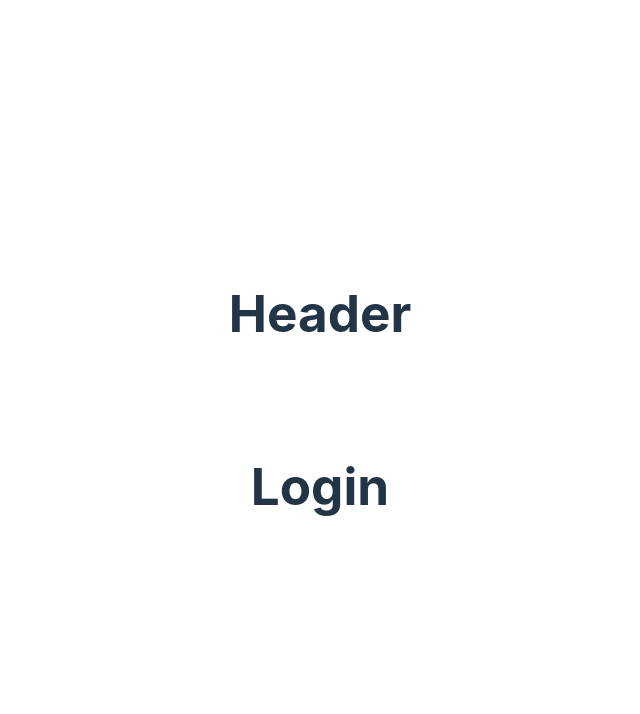
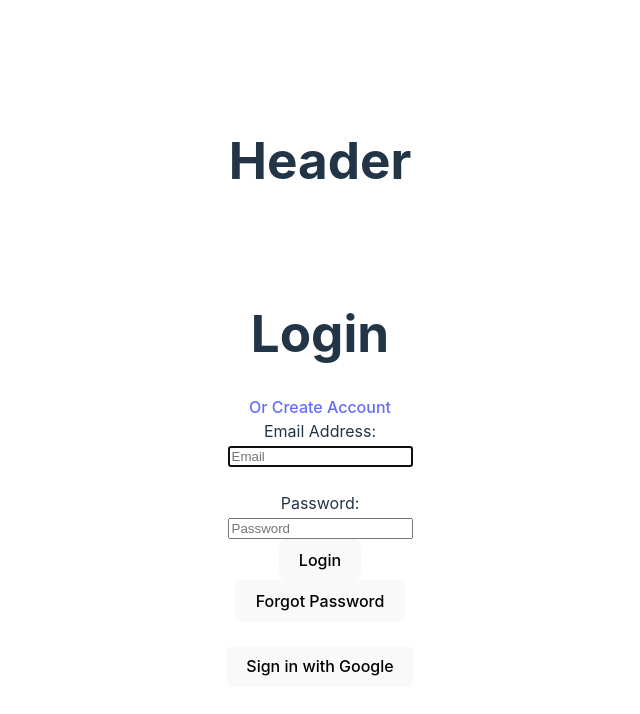
Before and after one commit to haujla1/Electronics-repair-shop, a React (Vite) app in the folder front-end/: page /login in a window 1280 px wide. Shown: the top 714 px of the page, without its empty margins (320-960 px from the left). Built offline with nearby package versions, Linux system fonts and the light colour scheme; no server answers.

Commit message:
Firebase set-up

```diff
--- /dev/null
+++ b/front-end/src/components/googleSignIn.jsx
@@ -0,0 +1,17 @@
+import React from "react";
+import { doSocialSignIn } from "../firebase/firebaseFunctions";
+
+const googleSignIn = () => {
+    const signIn = async() =>{
+        try{
+            await doSocialSignIn()
+        }catch(e){
+            alert(e) //switch out for displaying error normally
+        }
+    }
+
+    return(
+        <button onClick={() => signIn()}>Sign in with Google</button>
+    )}
+
+export default googleSignIn
--- a/front-end/src/components/home.jsx
+++ b/front-end/src/components/home.jsx
@@ -1,10 +1,18 @@
-import React from "react";
+import React, {useContext} from "react";
 import { Route, Link, Routes} from 'react-router-dom';
+import { AuthContext } from "../context/authContext";
+import SignOut from "./signOut"
+
 
 
 function Home(props){
+    const {currentUser} = useContext(AuthContext)
+
     return (
-        <h1>Home, protected route</h1>
+        <>
+            <h1>{"Hello " + currentUser.displayName}</h1>
+            <SignOut />
+        </>
     )
 }
 
--- a/front-end/src/components/login.jsx
+++ b/front-end/src/components/login.jsx
@@ -1,11 +1,95 @@
-import React from "react";
-import { Route, Link, Routes} from 'react-router-dom';
+import React, {useState, useContext} from "react";
+import { Route, Link, Routes, Navigate} from 'react-router-dom';
+import { AuthContext } from "../context/authContext";
+import { dosignInWithEmailAndPassword, doPasswordReset } from "../firebase/firebaseFunctions";
+import GoogleSignIn from "./googleSignIn";
 
 
-function Login(props){
+function Login(){
+    const {currentUser} = useContext(AuthContext)
+    let [display, setDisplay] = useState("")
+
+    const handleLogin = async(e)=>{
+        e.preventDefault()
+        let {email, password} = e.target.elements
+
+        try{
+            await dosignInWithEmailAndPassword(email.value, password.value)
+        }catch(err){
+            setDisplay(String(err))
+        }
+    }
+
+    const passwordReset = (e) =>{
+        e.preventDefault()
+        let email = document.getElementById("email").value
+        if(email){
+            try{
+                doPasswordReset(email)
+                setDisplay("Reset Password Email Sent!")
+            }catch(err){
+                setDisplay(String(err))
+            }
+        }else{
+            setDisplay("Please enter your email before reseting")
+        }
+    }
+
+
+    if(currentUser){
+        return <Navigate to='/' replace={true} />
+    }
+
+
     return (
-        <h1>Login</h1>
-    )
+            <div>
+                <h1>Login</h1>
+                <Link to="/signup">Or Create Account</Link>
+                <form className='form' onSubmit={handleLogin}>
+                  <div className='form-group'>
+                    <label>
+                      Email Address:
+                      <br />
+                      <input
+                        name='email'
+                        id='email'
+                        type='email'
+                        placeholder='Email'
+                        required
+                        autoFocus={true}
+                      />
+                    </label>
+                  </div>
+                  <br />
+                  <div className='form-group'>
+                    <label>
+                      Password:
+                      <br />
+                      <input
+                        name='password'
+                        type='password'
+                        placeholder='Password'
+                        autoComplete='off'
+                        required
+                      />
+                    </label>
+                  </div>
+
+                  <button type='submit'>
+                    Login
+                  </button>
+                    <br />
+                  <button  onClick={passwordReset}>
+                    Forgot Password
+                  </button>
+                </form>
+
+                <br />
+                <GoogleSignIn />
+                <br />
+                <p>{display}</p>
+              </div>
+        );
 }
 
 export default Login
--- /dev/null
+++ b/front-end/src/components/signOut.jsx
@@ -0,0 +1,11 @@
+import { doSignOut } from "../firebase/firebaseFunctions";
+
+
+const signOut = () => {
+    return(
+        <button onClick={doSignOut}>Sign Out</button>
+    )
+}
+
+
+export default signOut
--- a/front-end/src/components/signup.jsx
+++ b/front-end/src/components/signup.jsx
@@ -3,7 +3,7 @@ import { Route, Link, Routes, Navigate} from 'react-router-dom';
 import { doCreateUserWithEmailAndPassword } from "../firebase/firebaseFunctions";
 import { AuthContext } from "../context/authContext";
 
-//import googleSignIn from "./googleSignIn"
+import GoogleSignIn from "./googleSignIn"
 
 
 
@@ -15,7 +15,7 @@ function SignUp(){
     const [error, setError] = useState("")
 
     useEffect(()=>{
-        console.log("US#R " +currentUser)
+        console.log("USER " +currentUser)
     },[currentUser])
 
 
@@ -23,7 +23,6 @@ function SignUp(){
     async function handleSignUp(e){
         e.preventDefault()
         const{name, email, password, repeatPassword} = e.target.elements
-        console.log(name.value, email.value, password.value, repeatPassword.value)
         if(password.value != repeatPassword.value){
             setError("Passwords do not match.")
             return false
@@ -42,11 +41,10 @@ function SignUp(){
         }
 
         setError("")
+    }
 
-
-        if(currentUser){
-            return <Navigate to='/'/>
-        }
+    if(currentUser){
+      return <Navigate to='/'/>
     }
 
 
@@ -54,6 +52,7 @@ function SignUp(){
     return (
         <div className='card'>
           <h1>Sign up</h1>
+          <Link to="/login">Or Login</Link>
 
           <form onSubmit={handleSignUp}>
             <div className='form-group'>
@@ -122,6 +121,8 @@ function SignUp(){
             </button>
           </form>
           <br />
+
+          <GoogleSignIn />
           <div>
             {error}
           </div>
--- a/front-end/src/context/authContext.jsx
+++ b/front-end/src/context/authContext.jsx
@@ -3,7 +3,6 @@ import {getAuth, onAuthStateChanged} from 'firebase/auth';
 export const AuthContext = React.createContext();
 
 export const AuthProvider = ({children}) => {
-    console.log(children)
   const [currentUser, setCurrentUser] = useState(null);
   const [loadingUser, setLoadingUser] = useState(true);
   const auth = getAuth();
```
